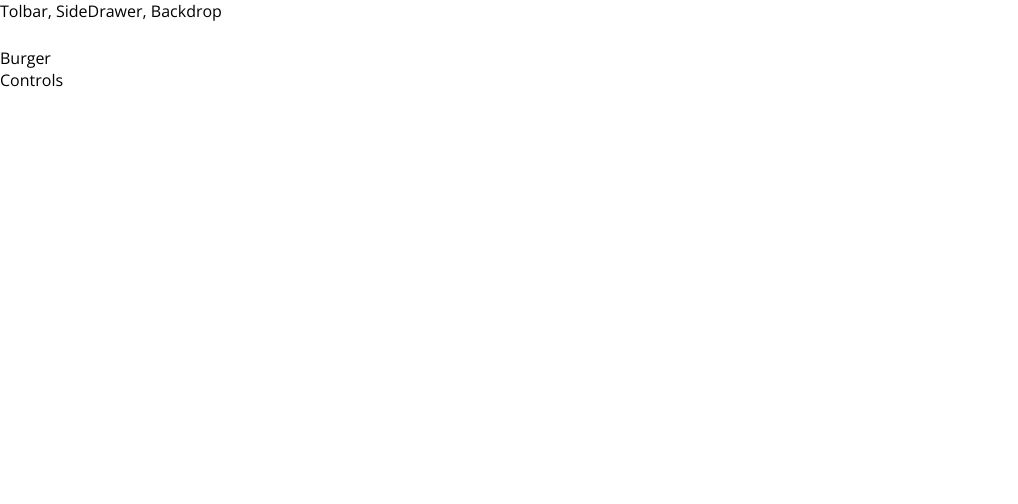
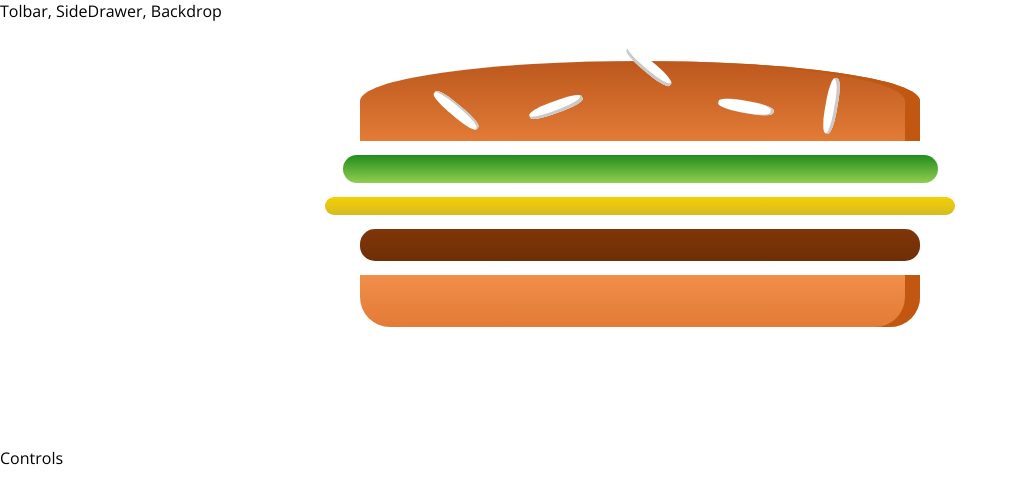
Before and after one commit to dtonal/BurgerBuilder, a React (Create React App) app: page / in a window 1280 px wide. Shown: the top 504 px of the page, without its empty margins (0-1018 px from the left). Built offline with nearby package versions, Linux system fonts and the light colour scheme.

Commit message:
added burger and ingredients

```diff
--- a/package.json
+++ b/package.json
@@ -4,6 +4,7 @@
   "private": true,
   "dependencies": {
     "css-loader": "^1.0.1",
+    "prop-types": "^15.6.2",
     "react": "^16.6.3",
     "react-css-modules": "^4.7.7",
     "react-dom": "^16.6.3",
--- /dev/null
+++ b/src/components/Burger/Burger.js
@@ -0,0 +1,17 @@
+import React from 'react';
+import classes from './Burger.module.css';
+import BurgerIngredient from './BurgerIngredient/BurgerIngredient';
+
+const burger = (props) => {
+    return (
+        <div className={classes.Burger}>
+            <BurgerIngredient type="bread-top"/>
+            <BurgerIngredient type="salad"/>
+            <BurgerIngredient type="cheese"/>
+            <BurgerIngredient type="meat"/>
+            <BurgerIngredient type="bread-bottom"/>
+        </div>
+    );
+};
+
+export default burger;
--- /dev/null
+++ b/src/components/Burger/Burger.module.css
@@ -0,0 +1,30 @@
+.Burger {
+    width: 100%;
+    margin: auto;
+    height: 250px;
+    overflow: scroll;
+    text-align: center;
+    font-weight: bold;
+    font-size: 1.2rem;
+}
+
+@media(min-width: 500px) and (min-height: 401px){
+    .Burger{
+        width:450px;
+        height:400px;
+    }
+}
+
+@media(min-width: 500px) and (max-height: 400px){
+    .Burger{
+        width: 350px;
+        height: 300px;
+    }
+}
+
+@media(min-width: 1000px) and (min-height: 700px){
+    .Burger{
+        width:700px;
+        height:400px;
+    }
+}
--- /dev/null
+++ b/src/components/Burger/BurgerIngredient/BurgerIngredient.js
@@ -0,0 +1,42 @@
+import React from 'react';
+import classes from './BurgerIngredient.module.css';
+import PropTypes from 'prop-types';
+
+const burgerIngredient = (props) => {
+    let ingredient = null;
+    switch (props.type) {
+        case ('bread-bottom'):
+            ingredient = <div className={classes.BreadBottom}></div>;
+            break;
+        case ('bread-top'):
+            ingredient = (
+                <div className={classes.BreadTop}>
+                    <div className={classes.Seeds1}></div>
+                    <div className={classes.Seeds2}></div>
+                </div>
+            );
+            break;
+        case ('meat'):
+            ingredient = <div className={classes.Meat}></div>;
+            break;
+        case ('cheese'):
+            ingredient = <div className={classes.Cheese}></div>;
+            break;
+        case ('salad'):
+            ingredient = <div className={classes.Salad}></div>;
+            break;
+        case ('bacon'):
+            ingredient = <div className={classes.Bacon}></div>;
+            break;
+        default:
+            break;
+    }
+
+    return ingredient;
+};
+
+burgerIngredient.propTypes = {
+    type: PropTypes.string
+}
+
+export default burgerIngredient;
--- /dev/null
+++ b/src/components/Burger/BurgerIngredient/BurgerIngredient.module.css
@@ -0,0 +1,113 @@
+.BreadBottom {
+    height: 13%;
+    width: 80%;
+    background: linear-gradient(#F08E4A, #e27b36);
+    border-radius: 0 0 30px 30px;
+    box-shadow: inset -15px 0 #c15711;
+    margin: 2% auto;
+}
+
+.BreadTop {
+    height: 20%;
+    width: 80%;
+    background: linear-gradient(#bc581e, #e27b36);
+    border-radius: 50% 50% 0 0;
+    box-shadow: inset -15px 0 #c15711;
+    margin: 2% auto;
+    position: relative;
+}
+
+.Seeds1 {
+    width: 10%;
+    height: 15%;
+    position: absolute;
+    background-color: white;
+    left: 30%;
+    top: 50%;
+    border-radius: 40%;
+    transform: rotate(-20deg);
+    box-shadow: inset -2px -3px #c9c9c9;
+}
+
+.Seeds1:after {
+    content: "";
+    width: 100%;
+    height: 100%;
+    position: absolute;
+    background-color: white;
+    left: -170%;
+    top: -260%;
+    border-radius: 40%;
+    transform: rotate(60deg);
+    box-shadow: inset -1px 2px #c9c9c9;
+  }
+
+.Seeds1:before {
+    content: "";
+    width: 100%;
+    height: 100%;
+    position: absolute;
+    background-color: white;
+    left: 180%;
+    top: -50%;
+    border-radius: 40%;
+    transform: rotate(60deg);
+    box-shadow: inset -1px -3px #c9c9c9;
+  }
+
+  .Seeds2 {
+    width: 10%;
+    height: 15%;
+    position: absolute;
+    background-color: white;
+    left: 64%;
+    top: 50%;
+    border-radius: 40%;
+    transform: rotate(10deg);
+    box-shadow: inset -3px 0 #c9c9c9;
+  }
+
+  .Seeds2:before {
+    content: "";
+    width: 100%;
+    height: 100%;
+    position: absolute;
+    background-color: white;
+    left: 150%;
+    top: -130%;
+    border-radius: 40%;
+    transform: rotate(90deg);
+    box-shadow: inset 1px 3px #c9c9c9;
+  }
+
+
+.Meat {
+    width: 80%;
+    height: 8%;
+    background: linear-gradient(#7f3608, #702e05);
+    margin: 2% auto;
+    border-radius: 15px;
+}
+
+.Cheese {
+    width: 90%;
+    height: 4.5%;
+    margin: 2% auto;
+    background: linear-gradient(#f4d004, #d6bb22);
+    border-radius: 20px;
+}
+
+.Salad {
+    width: 85%;
+    height: 7%;
+    margin: 2% auto;
+    background: linear-gradient(#228c1d, #91ce50);
+    border-radius: 20px;
+}
+
+.Bacon {
+    width: 80%;
+    height: 3%;
+    background: linear-gradient(#bf3813, #c45e38);
+    margin: 2% auto;
+}
--- a/src/containers/BurgerBuilder/BurgerBuilder.js
+++ b/src/containers/BurgerBuilder/BurgerBuilder.js
@@ -1,4 +1,5 @@
 import React, { Component } from 'react';
+import Burger from '../../components/Burger/Burger';
 
 class BurgerBuilder extends Component {
     constructor(props){
@@ -14,7 +15,7 @@
     render() {
       return (
         <>
-            <div>Burger</div>
+            <Burger/>
             <div>Controls</div>
         </>
       );
```
